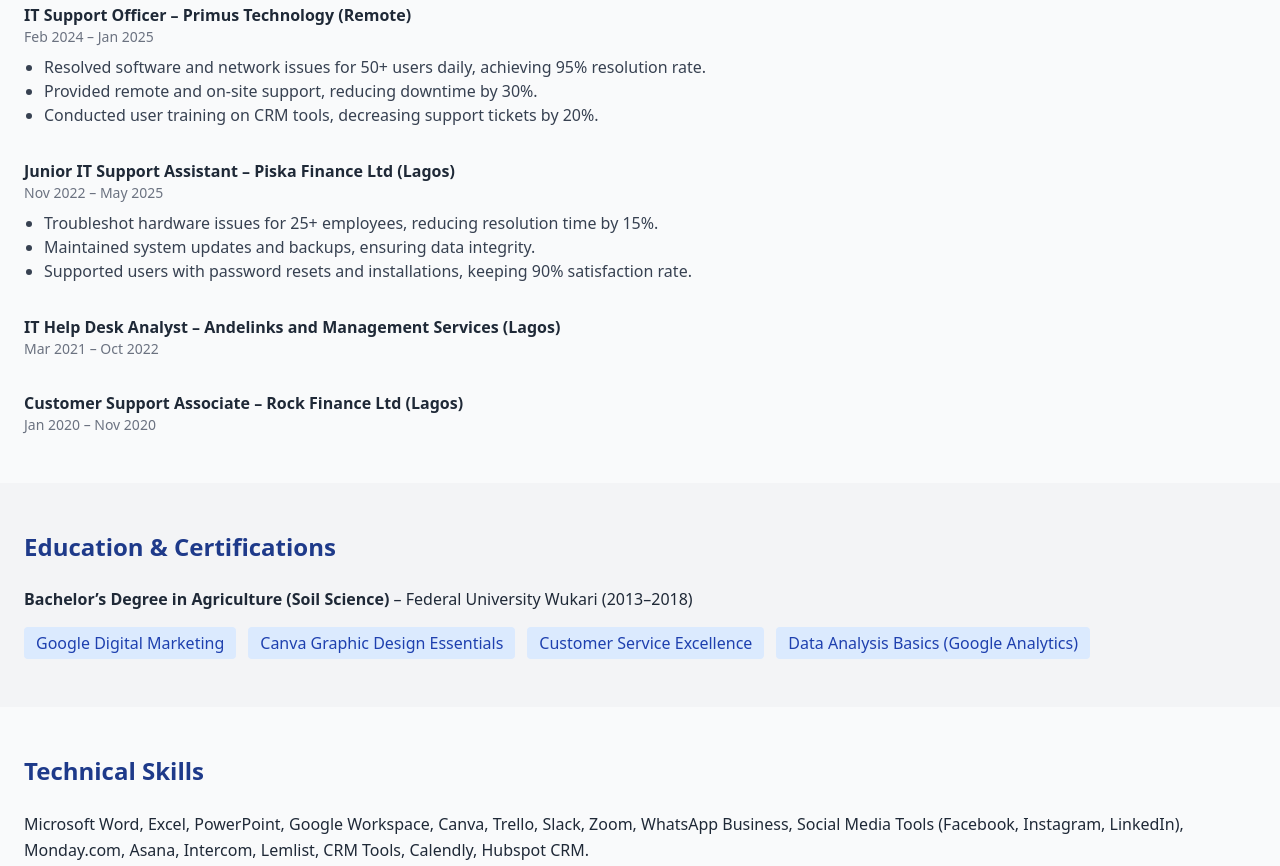
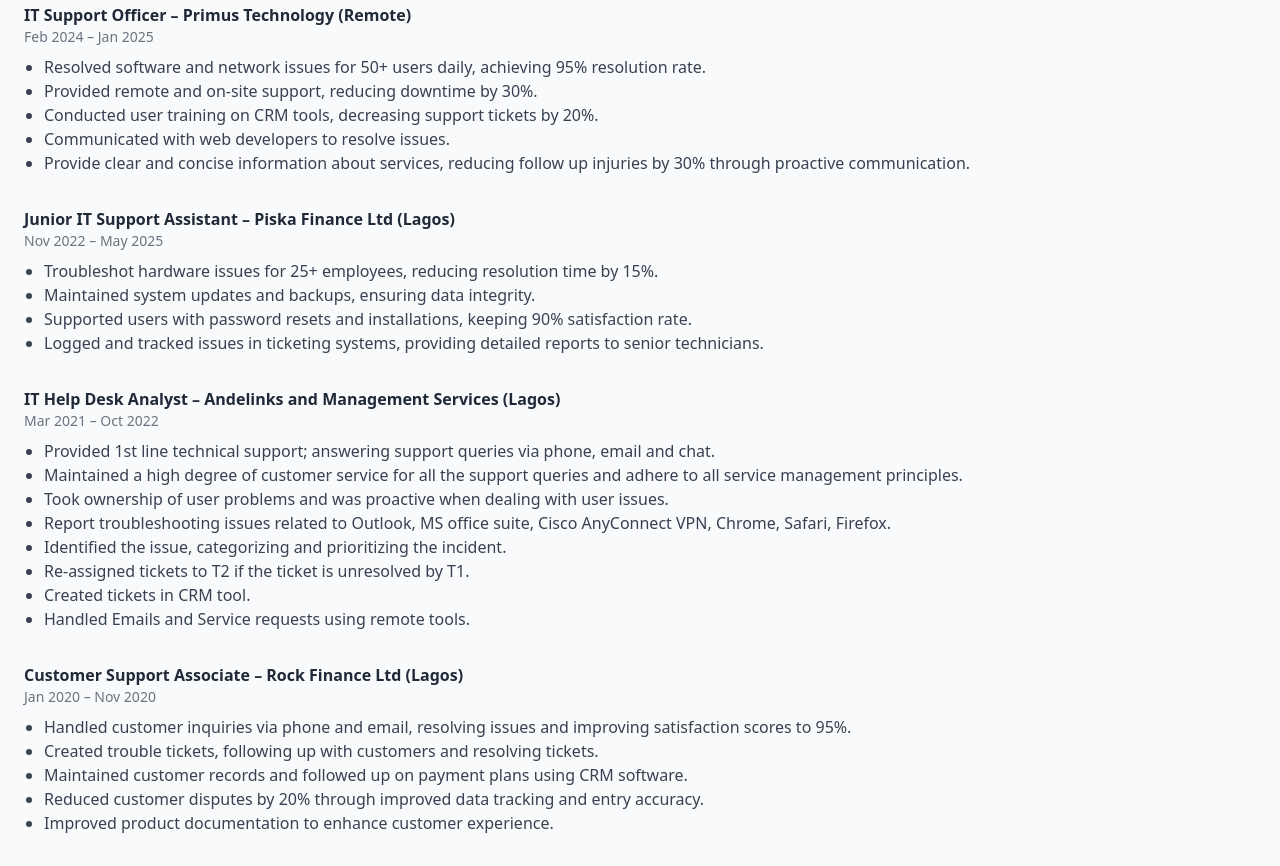
Before and after one commit to Brainzoe/Emmanuel-Portfolio-page, a plain HTML site: page index.html in a window 1280 px wide. Shown: the part 1047-1913 px from the top of the page. Drawn offline with nearby package versions, Linux system fonts and the light colour scheme.

Commit message:
Editted some the experience section

```diff
--- a/index.html
+++ b/index.html
@@ -66,6 +66,8 @@
           <li>Resolved software and network issues for 50+ users daily, achieving 95% resolution rate.</li>
           <li>Provided remote and on-site support, reducing downtime by 30%.</li>
           <li>Conducted user training on CRM tools, decreasing support tickets by 20%.</li>
+          <li>Communicated with web developers to resolve issues.</li>
+          <li>Provide clear and concise information about services, reducing follow up injuries by 30% through proactive communication.</li>
         </ul>
       </div>
       <div>
@@ -75,15 +77,34 @@
           <li>Troubleshot hardware issues for 25+ employees, reducing resolution time by 15%.</li>
           <li>Maintained system updates and backups, ensuring data integrity.</li>
           <li>Supported users with password resets and installations, keeping 90% satisfaction rate.</li>
+          <li>Logged and tracked issues in ticketing systems, providing detailed reports to senior technicians.</li>
         </ul>
       </div>
       <div>
         <h3 class="font-bold">IT Help Desk Analyst – Andelinks and Management Services (Lagos)</h3>
         <p class="text-sm text-gray-500">Mar 2021 – Oct 2022</p>
+        <ul class="list-disc ml-5 mt-2 text-gray-700">
+          <li>Provided 1st line technical support; answering support queries via phone, email and chat.</li>
+          <li>Maintained a high degree of customer service for all the support queries and adhere to all service management principles.</li>
+          <li>Took ownership of user problems and was proactive when dealing with user issues.</li>
+          <li>Report troubleshooting issues related to Outlook, MS office suite, Cisco AnyConnect VPN, Chrome, Safari, Firefox.</li>
+          <li>Identified the issue, categorizing and prioritizing the incident.</li>
+          <li>Re-assigned tickets to T2 if the ticket is unresolved by T1.</li>
+          <li>Created tickets in CRM tool.</li>
+          <li>Handled Emails and Service requests using remote tools.</li>
+        </ul>
       </div>
       <div>
         <h3 class="font-bold">Customer Support Associate – Rock Finance Ltd (Lagos)</h3>
         <p class="text-sm text-gray-500">Jan 2020 – Nov 2020</p>
+        <ul class="list-disc ml-5 mt-2 text-gray-700">
+         <li>Handled customer inquiries via phone and email, resolving issues and improving satisfaction scores to 95%.</li>
+         <li>Created trouble tickets, following up with customers and resolving tickets.</li>
+         <li>Maintained customer records and followed up on payment plans using CRM software.</li>
+         <li>Reduced customer disputes by 20% through improved data tracking and entry accuracy.</li>
+         <li>Improved product documentation to enhance customer experience.</li>
+
+        </ul>
       </div>
     </div>
   </section>
```
